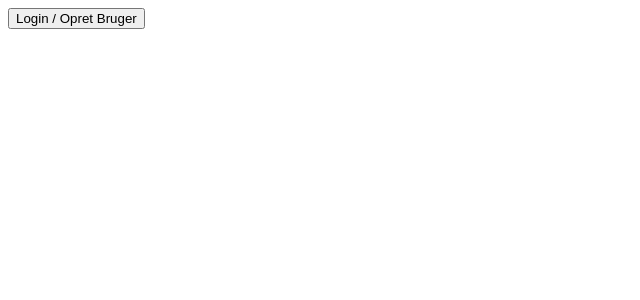
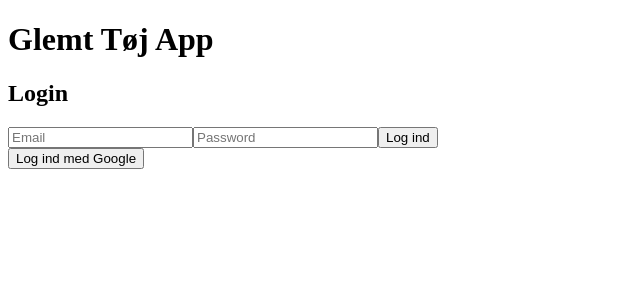
Before and after one commit to Anxox/glemt-toej-app, a React (Create React App) app: page / in a window 1280 px wide. Shown: the top 300 px of the page, without its empty margins (0-640 px from the left). Built offline with nearby package versions, Linux system fonts and the light colour scheme; no server answers.

Commit message:
Opdaterede App.js og firebase.js, samt tilføjede components-mappen

```diff
--- a/src/App.js
+++ b/src/App.js
@@ -1,18 +1,27 @@
-// App.js
-import React from "react";
-import { BrowserRouter as Router, Routes, Route } from "react-router-dom";
-import routes from "./routes"; // Importer dine ruter
+// src/App.js
+import React, { useEffect, useState } from "react";
+import { auth } from "./firebase"; // Hent auth fra firebase.js
+import { onAuthStateChanged } from "firebase/auth";
+import Login from "./components/Login";
+import Dashboard from "./components/Dashboard";
 
 function App() {
-    return (
-        <Router>
-            <Routes>
-                {routes.map((route, index) => (
-                    <Route key={index} path={route.path} element={route.element} />
-                ))}
-            </Routes>
-        </Router>
-    );
+  const [user, setUser] = useState(null);
+
+  useEffect(() => {
+    const unsubscribe = onAuthStateChanged(auth, (currentUser) => {
+      setUser(currentUser);
+    });
+
+    return () => unsubscribe(); // Unsubscribe ved unmount
+  }, []);
+
+  return (
+    <div className="App">
+      <h1>Glemt Tøj App</h1>
+      {user ? <Dashboard /> : <Login />}
+    </div>
+  );
 }
 
 export default App;
--- /dev/null
+++ b/src/components/Dashboard.js
@@ -0,0 +1,36 @@
+// src/components/Dashboard.js
+import React, { useEffect, useState } from "react";
+import { collection, getDocs } from "firebase/firestore";
+import { db, auth } from "../firebase";
+import { signOut } from "firebase/auth";
+
+function Dashboard() {
+  const [classes, setClasses] = useState([]);
+
+  useEffect(() => {
+    async function fetchClasses() {
+      try {
+        const querySnapshot = await getDocs(collection(db, "classes"));
+        setClasses(querySnapshot.docs.map(doc => ({ id: doc.id, ...doc.data() })));
+      } catch (error) {
+        console.error("Fejl ved hentning af klasser:", error);
+      }
+    }
+
+    fetchClasses();
+  }, []);
+
+  return (
+    <div>
+      <h2>Klasser</h2>
+      <button onClick={() => signOut(auth)}>Log ud</button>
+      <ul>
+        {classes.map(cls => (
+          <li key={cls.id}>{cls.name} - {cls.sportsSessions} træninger</li>
+        ))}
+      </ul>
+    </div>
+  );
+}
+
+export default Dashboard;
--- /dev/null
+++ b/src/components/Login.js
@@ -0,0 +1,44 @@
+// src/components/Login.js
+import React, { useState } from "react";
+import { signInWithEmailAndPassword, signInWithPopup, GoogleAuthProvider } from "firebase/auth";
+import { auth } from "../firebase";
+
+const provider = new GoogleAuthProvider();
+
+function Login() {
+  const [email, setEmail] = useState("");
+  const [password, setPassword] = useState("");
+  const [error, setError] = useState("");
+
+  const handleLogin = async (e) => {
+    e.preventDefault();
+    try {
+      await signInWithEmailAndPassword(auth, email, password);
+    } catch (err) {
+      setError(err.message);
+    }
+  };
+
+  const handleGoogleLogin = async () => {
+    try {
+      await signInWithPopup(auth, provider);
+    } catch (err) {
+      setError(err.message);
+    }
+  };
+
+  return (
+    <div>
+      <h2>Login</h2>
+      {error && <p style={{ color: "red" }}>{error}</p>}
+      <form onSubmit={handleLogin}>
+        <input type="email" placeholder="Email" value={email} onChange={(e) => setEmail(e.target.value)} required />
+        <input type="password" placeholder="Password" value={password} onChange={(e) => setPassword(e.target.value)} required />
+        <button type="submit">Log ind</button>
+      </form>
+      <button onClick={handleGoogleLogin}>Log ind med Google</button>
+    </div>
+  );
+}
+
+export default Login;
--- a/src/firebase.js
+++ b/src/firebase.js
@@ -1,25 +1,24 @@
-// firebase.js
+// src/firebase.js
 import { initializeApp } from "firebase/app";
 import { getAuth } from "firebase/auth";
 import { getFirestore } from "firebase/firestore";
-import { getStorage } from "firebase/storage"; // Importer kun hvis du bruger Cloud Storage
+import { getStorage } from "firebase/storage";
 
-// Firebase konfiguration (hentes fra miljøvariabler)
+// Firebase konfiguration fra miljøvariabler (.env)
 const firebaseConfig = {
-    apiKey: process.env.REACT_APP_API_KEY,
-    authDomain: process.env.REACT_APP_AUTH_DOMAIN,
-    projectId: process.env.REACT_APP_PROJECT_ID,
-    storageBucket: process.env.REACT_APP_STORAGE_BUCKET,
-    messagingSenderId: process.env.REACT_APP_MESSAGING_SENDER_ID,
-    appId: process.env.REACT_APP_APP_ID
+  apiKey: process.env.REACT_APP_API_KEY,
+  authDomain: process.env.REACT_APP_AUTH_DOMAIN,
+  projectId: process.env.REACT_APP_PROJECT_ID,
+  storageBucket: process.env.REACT_APP_STORAGE_BUCKET,
+  messagingSenderId: process.env.REACT_APP_MESSAGING_SENDER_ID,
+  appId: process.env.REACT_APP_APP_ID,
 };
 
 // Initialiser Firebase
 const app = initializeApp(firebaseConfig);
 
-// Eksportér Firebase-tjenester (så du kan importere dem i andre filer)
+// Initialiser tjenester
 export const auth = getAuth(app);
 export const db = getFirestore(app);
-export const storage = getStorage(app); // Eksportér kun storage, hvis du bruger det
-
-// Fjern denne linje: export default app;  Den er unødvendig.
+export const storage = getStorage(app); // Kun hvis du bruger Cloud Storage
+export default app;
```
